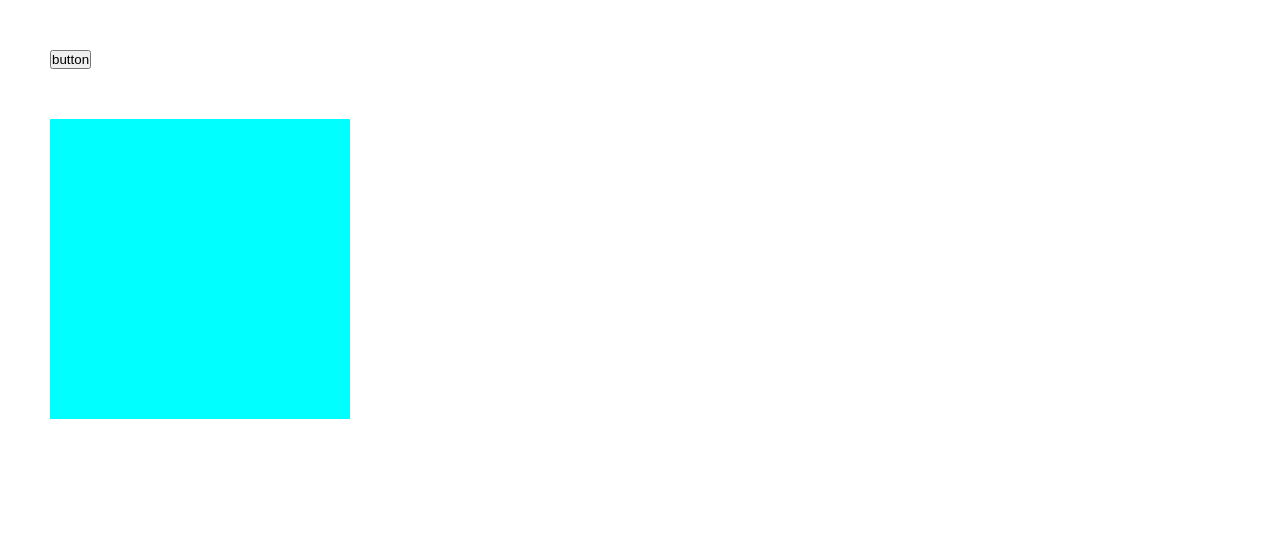
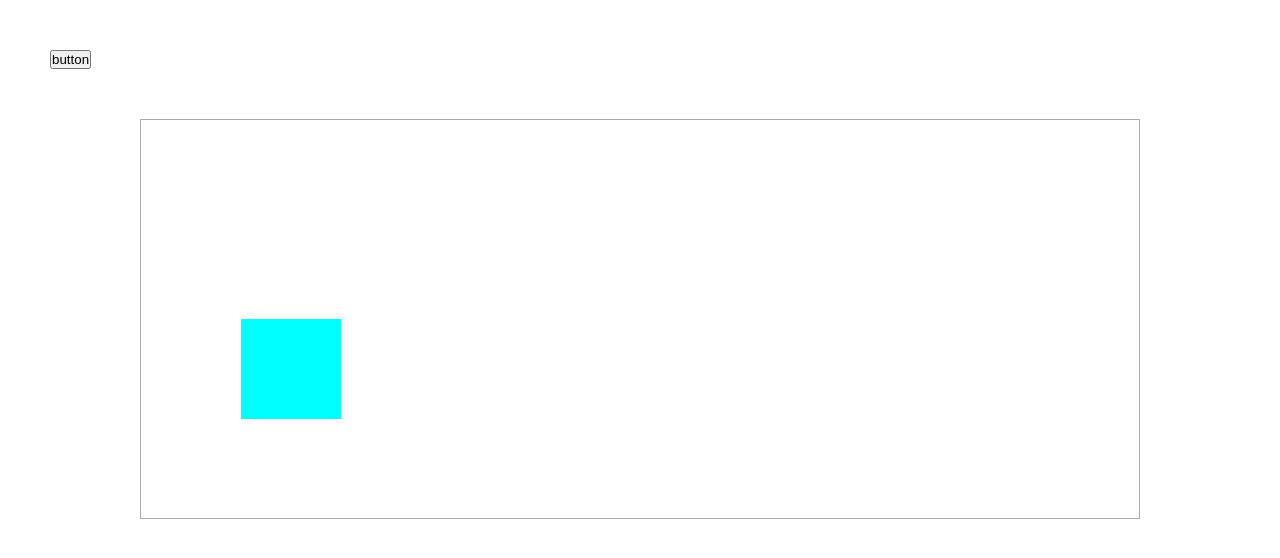
Before and after one commit to FastcampusWebMotion/animate_steps, a plain HTML site: page index.html in a window 1280 px wide. Both pictures are taken after a click on the button "button". Drawn offline with Linux system fonts and the light colour scheme.

Commit message:
가로, 세로 속성명에 따른 퍼센트 처리

```diff
--- a/animate.js
+++ b/animate.js
@@ -3,18 +3,35 @@ const box = document.querySelector('#box');
 
 btn.addEventListener('click', e=>{
     animate(box, {
-        prop: 'margin-left',
-        value: 50,
+        prop: 'top',
+        value: '50%',
         duration: 1000
     });
 })
 
 function animate(selector, option){
     const startTime= performance.now();
-    const currentValue = parseInt(getComputedStyle(selector)[option.prop]);
+    let currentValue = parseInt(getComputedStyle(selector)[option.prop]);
 
     let isString = typeof option.value;
-    if(isString === 'string') option.value = parseFloat(option.value);
+    if(isString === 'string') {
+        const x = ['margin-left','margin-right','left','right','width'];
+        const y = ['margin-top','margin-bottom','top','bottom','height'];
+
+        for(let condition of x){
+            if(option.prop === condition){
+                const parentW = parseInt(getComputedStyle(selector.parentElement).width);
+                currentValue = (currentValue/parentW)*100;
+            }
+        }
+        for(let condition of y){
+            if(option.prop === condition){
+                const parentH = parseInt(getComputedStyle(selector.parentElement).height);
+                currentValue = (currentValue/parentH)*100;
+            }
+        }
+        option.value = parseFloat(option.value);
+    }
 
     if(option.value === currentValue) return;
     requestAnimationFrame(run);
--- a/index.html
+++ b/index.html
@@ -10,6 +10,8 @@
 </head>
 <body>
    <button>button</button>
-   <div id="box"></div>
+   <section>
+    <div id="box"></div>
+   </section>
 </body>
 </html>
--- a/style.css
+++ b/style.css
@@ -15,8 +15,18 @@ a {
 button {
     margin: 50px;
 }
+section {
+    width: 1000px;
+    height: 400px;
+    position: relative;
+    border: 1px solid #aaa;
+    margin: 0px auto;
+}
 #box {
-    width: 300px;
-    height: 300px;
+    width: 100px;
+    height: 100px;
     background: aqua;
+    position: absolute;
+    left: 10%;
+    top: 0%;
 }
```
